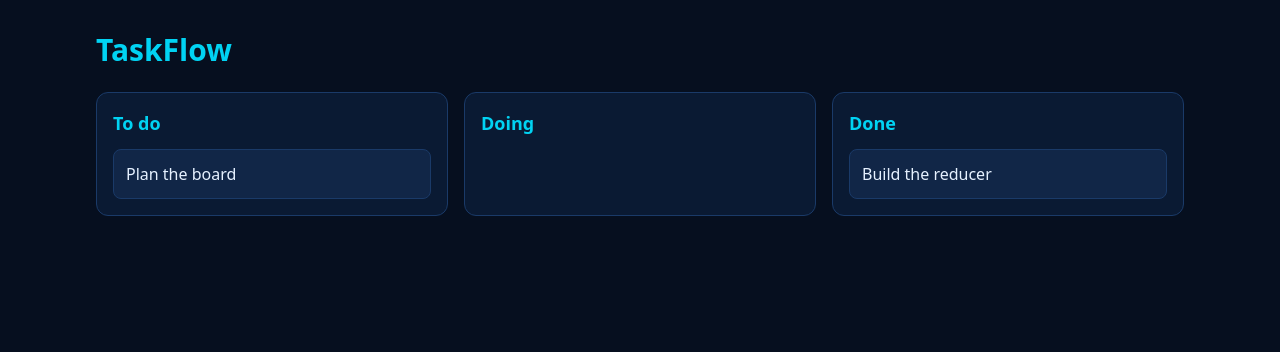
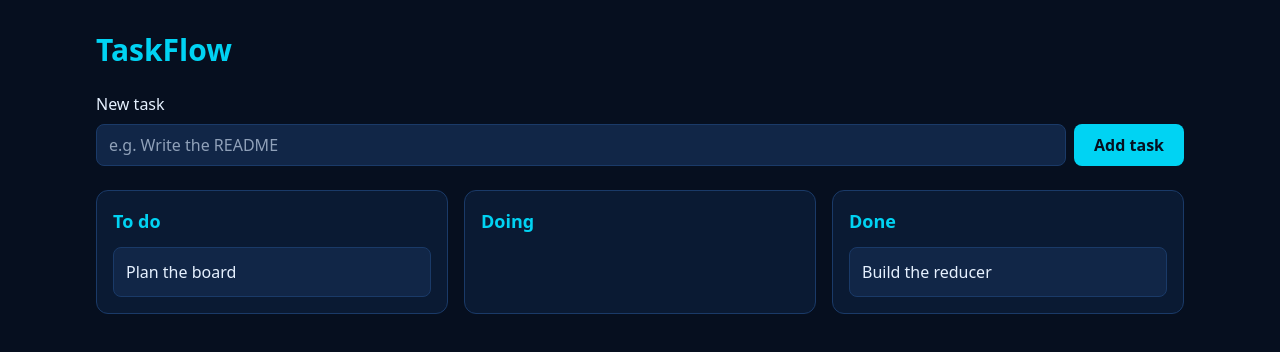
Before and after one commit to Haez0004/taskflow-, a Next.js app: page / in a window 1280 px wide. Shown: the top 352 px of the page. Built offline with nearby package versions, Linux system fonts and the light colour scheme.

Commit message:
Day 6: TaskCard and AddTaskForm with validation

```diff
--- a/app/page.tsx
+++ b/app/page.tsx
@@ -1,9 +1,11 @@
+import AddTaskForm from "@/components/AddTaskForm";
 import Board from "@/components/Board";
 
 export default function Home() {
   return (
     <main className="mx-auto max-w-6xl p-4 sm:p-8">
       <h1 className="text-3xl font-bold text-cyan-400">TaskFlow</h1>
+      <AddTaskForm />
       <Board />
     </main>
   );
--- /dev/null
+++ b/components/AddTaskForm.tsx
@@ -0,0 +1,56 @@
+"use client";
+
+import { useState, type FormEvent } from "react";
+import { useTasks } from "@/components/TaskProvider";
+
+export default function AddTaskForm() {
+  const { dispatch } = useTasks();
+  const [title, setTitle] = useState("");
+  const [error, setError] = useState("");
+
+  function handleSubmit(e: FormEvent<HTMLFormElement>) {
+    e.preventDefault();
+    if (!title.trim()) {
+      setError("Please enter a task title.");
+      return;
+    }
+    dispatch({ type: "ADD", id: crypto.randomUUID(), title });
+    setTitle("");
+    setError("");
+  }
+
+  return (
+    <form onSubmit={handleSubmit} className="mt-6" noValidate>
+      <label htmlFor="task-title" className="block font-medium">
+        New task
+      </label>
+      <div className="mt-2 flex flex-col gap-2 sm:flex-row">
+        <input
+          id="task-title"
+          type="text"
+          value={title}
+          maxLength={100}
+          onChange={(e) => {
+            setTitle(e.target.value);
+            setError("");
+          }}
+          aria-invalid={error ? true : undefined}
+          aria-describedby={error ? "task-title-error" : undefined}
+          className="flex-1 rounded-lg border border-navy-700 bg-navy-800 px-3 py-2 text-white placeholder:text-slate-400 focus:outline-2 focus:outline-offset-2 focus:outline-cyan-400"
+          placeholder="e.g. Write the README"
+        />
+        <button
+          type="submit"
+          className="rounded-lg bg-cyan-400 px-5 py-2 font-semibold text-navy-950 hover:bg-cyan-300 focus:outline-2 focus:outline-offset-2 focus:outline-white"
+        >
+          Add task
+        </button>
+      </div>
+      {error && (
+        <p id="task-title-error" role="alert" className="mt-2 text-red-300">
+          {error}
+        </p>
+      )}
+    </form>
+  );
+}
--- a/components/Column.tsx
+++ b/components/Column.tsx
@@ -1,4 +1,5 @@
 import { Task, Status } from "@/types";
+import TaskCard from "@/components/TaskCard";
 
 interface ColumnProps {
   status: Status;
@@ -18,12 +19,7 @@ export default function Column({ status, title, tasks }: ColumnProps) {
       </h2>
       <ul className="mt-3 space-y-2">
         {tasks.map((task) => (
-          <li
-            key={task.id}
-            className="rounded-lg border border-navy-700 bg-navy-800 p-3"
-          >
-            {task.title}
-          </li>
+          <TaskCard key={task.id} task={task} />
         ))}
       </ul>
     </section>
--- /dev/null
+++ b/components/TaskCard.tsx
@@ -0,0 +1,9 @@
+import { Task } from "@/types";
+
+export default function TaskCard({ task }: { task: Task }) {
+  return (
+    <li className="rounded-lg border border-navy-700 bg-navy-800 p-3">
+      {task.title}
+    </li>
+  );
+}
```
Also changed, not shown: 1 other file (tests, documents, lock files or other folders).
